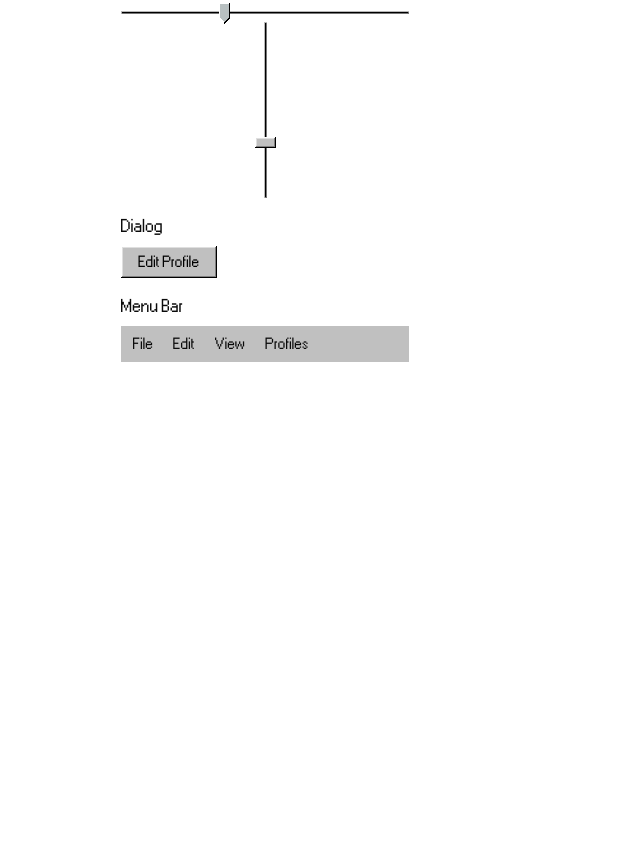
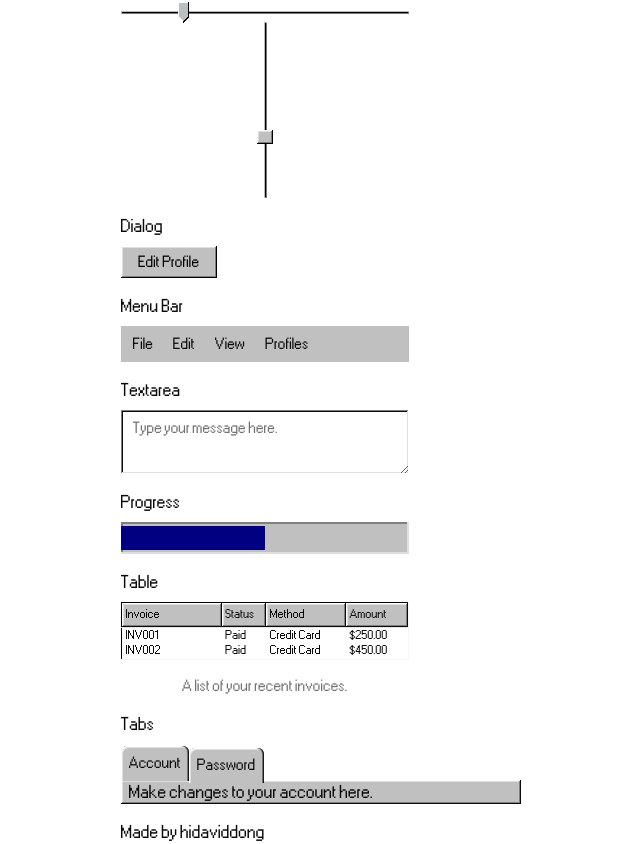
Before and after one commit to hidaviddong/98.ui, a Next.js app: page / in a window 1280 px wide. Shown: the part 513-1357 px from the top of the page, without its empty margins (375-1015 px from the left). Before the commit the page ends 875 px from the top, so only its background shows below. Built offline with nearby package versions, Linux system fonts and the light colour scheme.

Commit message:
feat: add slider,progress,tabs,textarea,table

```diff
--- a/app/globals.css
+++ b/app/globals.css
@@ -54,6 +54,15 @@
 		-1px -1px 0px 0px #fff inset, 1px 1px 0px 0px #808080 inset, -2px -2px 0px 0px #dfdfdf inset, 2px 2px 0px 0px #0a0a0a inset;
 	--shadow-slider:
 		1px 1px 0px 0px #b8b8b8 inset, 0px 1px 0px 0px #fff, -1px -1px 0px 0px #757575 inset, 0px 1px 0px 0px #9f9f9f;
+	--shadow-progress: inset -2px -2px #dfdfdf, inset 2px 2px #808080;
+	--shadow-tabs:
+		-2px 0px 0px 0px rgba(38, 38, 38, 0.5) inset, -1px 0px 0px 0px #0a0a0a inset, 1px 1px 0px 0px #fff inset, 2px 2px 0px 0px #dfdfdf inset;
+	--shadow-tabs-active:
+		-2px 0px 0px 0px rgba(38, 38, 38, 0.5) inset, -1px 0px 0px 0px #0a0a0a inset, 1px 1px 0px 0px #fff inset, 2px 2px 0px 0px #dfdfdf inset;
+	--shadow-table: inset -1px -1px #0a0a0a, inset 1px 1px #fff, inset -2px -2px
+		grey, inset 2px 2px #dfdfdf;
+	--shadow-tabs-content:
+		-1px -1px 0px 0px #0a0a0a inset, 1px 1px 0px 0px #fff inset, -2px -2px 0px 0px #808080 inset, 2px 2px 0px 0px #dfdfdf inset;
 }
 
 :root {
--- a/app/page.tsx
+++ b/app/page.tsx
@@ -35,6 +35,20 @@ import {
 	MenubarSubTrigger,
 	MenubarTrigger,
 } from "@/components/ui/menubar";
+import { Textarea } from "@/components/ui/textarea";
+import { Progress } from "@/components/ui/progress";
+
+import {
+	Table,
+	TableBody,
+	TableCaption,
+	TableCell,
+	TableHead,
+	TableHeader,
+	TableRow,
+} from "@/components/ui/table";
+
+import { Tabs, TabsContent, TabsList, TabsTrigger } from "@/components/ui/tabs";
 
 export default function Home() {
 	return (
@@ -111,7 +125,8 @@ export default function Home() {
 
 			<div className="flex w-72 flex-col gap-2">
 				<p>Slider</p>
-				<Slider defaultValue={[33]} max={100} step={1} />
+
+				<Slider defaultValue={[20]} />
 				<Slider defaultValue={[33]} max={100} step={1} orientation="vertical" />
 			</div>
 
@@ -246,6 +261,63 @@ export default function Home() {
 					</MenubarMenu>
 				</Menubar>
 			</div>
+
+			<div className="flex w-72 flex-col gap-2">
+				<p>Textarea</p>
+				<Textarea placeholder="Type your message here." />
+			</div>
+
+			<div className="flex w-72 flex-col gap-2">
+				<p>Progress</p>
+				<Progress value={50} />
+			</div>
+
+			<div className="flex w-72 flex-col gap-2">
+				<p>Table</p>
+				<Table>
+					<TableCaption>A list of your recent invoices.</TableCaption>
+					<TableHeader>
+						<TableRow>
+							<TableHead className="w-[100px]">Invoice</TableHead>
+							<TableHead>Status</TableHead>
+							<TableHead>Method</TableHead>
+							<TableHead>Amount</TableHead>
+						</TableRow>
+					</TableHeader>
+					<TableBody>
+						<TableRow>
+							<TableCell className="font-medium">INV001</TableCell>
+							<TableCell>Paid</TableCell>
+							<TableCell>Credit Card</TableCell>
+							<TableCell>$250.00</TableCell>
+						</TableRow>
+
+						<TableRow>
+							<TableCell className="font-medium">INV002</TableCell>
+							<TableCell>Paid</TableCell>
+							<TableCell>Credit Card</TableCell>
+							<TableCell>$450.00</TableCell>
+						</TableRow>
+					</TableBody>
+				</Table>
+			</div>
+			<div className="flex w-72 flex-col gap-2">
+				<p>Tabs</p>
+				<Tabs defaultValue="account" className="w-[400px]">
+					<TabsList>
+						<TabsTrigger value="account">Account</TabsTrigger>
+						<TabsTrigger value="password">Password</TabsTrigger>
+					</TabsList>
+					<TabsContent value="account">
+						Make changes to your account here.
+					</TabsContent>
+					<TabsContent value="password">Change your password here.</TabsContent>
+				</Tabs>
+			</div>
+
+			<div className="flex w-72 flex-col gap-2">
+				<p>Made by hidaviddong</p>
+			</div>
 		</div>
 	);
 }
--- /dev/null
+++ b/components/ui/progress.tsx
@@ -0,0 +1,31 @@
+"use client";
+
+import * as React from "react";
+import * as ProgressPrimitive from "@radix-ui/react-progress";
+
+import { cn } from "@/lib/utils";
+
+function Progress({
+	className,
+	value,
+	...props
+}: React.ComponentProps<typeof ProgressPrimitive.Root>) {
+	return (
+		<ProgressPrimitive.Root
+			data-slot="progress"
+			className={cn(
+				"bg-primary h-8 p-[4px] shadow-progress relative w-full overflow-hidden",
+				className,
+			)}
+			{...props}
+		>
+			<ProgressPrimitive.Indicator
+				data-slot="progress-indicator"
+				className="bg-[#000080] h-full w-full flex-1 transition-all"
+				style={{ transform: `translateX(-${100 - (value || 0)}%)` }}
+			/>
+		</ProgressPrimitive.Root>
+	);
+}
+
+export { Progress };
--- a/components/ui/slider.tsx
+++ b/components/ui/slider.tsx
@@ -5,7 +5,7 @@ import * as SliderPrimitive from "@radix-ui/react-slider";
 
 import { cn } from "@/lib/utils";
 
-function SliderIcon({ className }: { className: string }) {
+function SliderIcon() {
 	return (
 		<svg
 			xmlns="http://www.w3.org/2000/svg"
@@ -13,7 +13,6 @@ function SliderIcon({ className }: { className: string }) {
 			height="21"
 			viewBox="0 0 11 21"
 			fill="none"
-			className={className}
 		>
 			<g filter="url(#filter0_iiii_4_20)">
 				<path
@@ -112,11 +111,9 @@ function SliderIcon({ className }: { className: string }) {
 	);
 }
 
-function SliderVerticalIcon({ className }: { className: string }) {
+function SliderVerticalIcon() {
 	return (
-		<div
-			className={cn("w-[21px] h-[11px] bg-[#C0C0C0] shadow-button", className)}
-		></div>
+		<div className={cn("w-[21px] h-[13.5px] bg-[#C0C0C0] shadow-button")}></div>
 	);
 }
 
@@ -149,12 +146,12 @@ function Slider({
 			></SliderPrimitive.Track>
 			<SliderPrimitive.Thumb
 				data-slot="slider-thumb"
-				className="block absolute focus:outline-none size-4 shrink-0 transition-[color,box-shadow] disabled:pointer-events-none"
+				className="flex justify-center items-center focus:outline-none size-4 shrink-0 transition-[color,box-shadow] disabled:pointer-events-none"
 			>
 				{props.orientation === "vertical" ? (
-					<SliderVerticalIcon className="relative right-2.5" />
+					<SliderVerticalIcon />
 				) : (
-					<SliderIcon className="relative bottom-2.5" />
+					<SliderIcon />
 				)}
 			</SliderPrimitive.Thumb>
 		</SliderPrimitive.Root>
--- /dev/null
+++ b/components/ui/table.tsx
@@ -0,0 +1,119 @@
+"use client";
+
+import * as React from "react";
+
+import { cn } from "@/lib/utils";
+
+function Table({ className, ...props }: React.ComponentProps<"table">) {
+	return (
+		<div
+			data-slot="table-container"
+			className="relative w-full overflow-x-auto  "
+		>
+			<table
+				data-slot="table"
+				className={cn(
+					"w-full caption-bottom text-sm border-1 border-l-black border-t-black border-b-accent border-r-accent",
+					className,
+				)}
+				{...props}
+			/>
+		</div>
+	);
+}
+
+function TableHeader({ className, ...props }: React.ComponentProps<"thead">) {
+	return (
+		<thead
+			data-slot="table-header"
+			className={cn("[&_tr]:border-b bg-primary", className)}
+			{...props}
+		/>
+	);
+}
+
+function TableBody({ className, ...props }: React.ComponentProps<"tbody">) {
+	return (
+		<tbody
+			data-slot="table-body"
+			className={cn("[&_tr:last-child]:border-0 ", className)}
+			{...props}
+		/>
+	);
+}
+
+function TableFooter({ className, ...props }: React.ComponentProps<"tfoot">) {
+	return (
+		<tfoot
+			data-slot="table-footer"
+			className={cn(
+				"bg-muted/50 border-t font-medium [&>tr]:last:border-b-0",
+				className,
+			)}
+			{...props}
+		/>
+	);
+}
+
+function TableRow({ className, ...props }: React.ComponentProps<"tr">) {
+	return (
+		<tr
+			data-slot="table-row"
+			className={cn(
+				"data-[state=selected]:bg-muted [&:not(thead_&)]:hover:bg-[#0000A3] [&:not(thead_&)]:hover:text-white transition-colors",
+				className,
+			)}
+			{...props}
+		/>
+	);
+}
+
+function TableHead({ className, ...props }: React.ComponentProps<"th">) {
+	return (
+		<th
+			data-slot="table-head"
+			className={cn(
+				"text-foreground h-3.5 text-[11px] shadow-table pl-1 py-1 text-left align-middle font-medium whitespace-nowrap [&:has([role=checkbox])]:pr-0 [&>[role=checkbox]]:translate-y-[2px]",
+				className,
+			)}
+			{...props}
+		/>
+	);
+}
+
+function TableCell({ className, ...props }: React.ComponentProps<"td">) {
+	return (
+		<td
+			data-slot="table-cell"
+			className={cn(
+				"text-[11px] h-3.5 px-1 align-middle  whitespace-nowrap [&:has([role=checkbox])]:pr-0 [&>[role=checkbox]]:translate-y-[2px]",
+				className,
+			)}
+			{...props}
+		/>
+	);
+}
+
+function TableCaption({
+	className,
+	...props
+}: React.ComponentProps<"caption">) {
+	return (
+		<caption
+			data-slot="table-caption"
+			className={cn("text-muted-foreground mt-4 text-sm", className)}
+			{...props}
+		/>
+	);
+}
+
+export {
+	Table,
+	TableHeader,
+	TableBody,
+	TableFooter,
+	TableHead,
+	TableRow,
+	TableCell,
+	TableCaption,
+};
--- /dev/null
+++ b/components/ui/tabs.tsx
@@ -0,0 +1,69 @@
+"use client";
+
+import * as React from "react";
+import * as TabsPrimitive from "@radix-ui/react-tabs";
+
+import { cn } from "@/lib/utils";
+
+function Tabs({
+	className,
+	...props
+}: React.ComponentProps<typeof TabsPrimitive.Root>) {
+	return (
+		<TabsPrimitive.Root
+			data-slot="tabs"
+			className={cn("flex flex-col", className)}
+			{...props}
+		/>
+	);
+}
+
+function TabsList({
+	className,
+	...props
+}: React.ComponentProps<typeof TabsPrimitive.List>) {
+	return (
+		<TabsPrimitive.List
+			data-slot="tabs-list"
+			className={cn(
+				"text-muted-foreground inline-flex h-9 w-fit items-center justify-center",
+				className,
+			)}
+			{...props}
+		/>
+	);
+}
+
+function TabsTrigger({
+	className,
+	...props
+}: React.ComponentProps<typeof TabsPrimitive.Trigger>) {
+	return (
+		<TabsPrimitive.Trigger
+			data-slot="tabs-trigger"
+			className={cn(
+				"bg-primary shadow-tabs text-foreground inline-flex h-[calc(100%-1px)] rounded-tl-sm rounded-tr-sm flex-1 items-center justify-center px-2 py-1 text-sm font-medium whitespace-nowrap transition-[color,box-shadow,transform] disabled:pointer-events-none translate-y-[3px] data-[state=active]:translate-y-[1px] disabled:opacity-50 [&_svg]:pointer-events-none [&_svg]:shrink-0 [&_svg:not([class*='size-'])]:size-4",
+				className,
+			)}
+			{...props}
+		/>
+	);
+}
+
+function TabsContent({
+	className,
+	...props
+}: React.ComponentProps<typeof TabsPrimitive.Content>) {
+	return (
+		<TabsPrimitive.Content
+			data-slot="tabs-content"
+			className={cn(
+				"flex-1 px-2 shadow-tabs-content outline-none bg-primary",
+				className,
+			)}
+			{...props}
+		/>
+	);
+}
+
+export { Tabs, TabsList, TabsTrigger, TabsContent };
--- /dev/null
+++ b/components/ui/textarea.tsx
@@ -0,0 +1,18 @@
+import * as React from "react";
+
+import { cn } from "@/lib/utils";
+
+function Textarea({ className, ...props }: React.ComponentProps<"textarea">) {
+	return (
+		<textarea
+			data-slot="textarea"
+			className={cn(
+				"border-input placeholder:text-muted-foreground focus-visible:border-ring focus-visible:ring-ring/50 aria-invalid:ring-destructive/20 dark:aria-invalid:ring-destructive/40 aria-invalid:border-destructive dark:bg-input/30 flex field-sizing-content min-h-16 w-full  bg-transparent px-3 py-2 text-base shadow-checkbox transition-[color,box-shadow] outline-none disabled:cursor-not-allowed disabled:opacity-50 md:text-sm",
+				className,
+			)}
+			{...props}
+		/>
+	);
+}
+
+export { Textarea };
--- a/package.json
+++ b/package.json
@@ -18,10 +18,12 @@
     "@radix-ui/react-dialog": "^1.1.14",
     "@radix-ui/react-label": "^2.1.7",
     "@radix-ui/react-menubar": "^1.1.15",
+    "@radix-ui/react-progress": "^1.1.7",
     "@radix-ui/react-radio-group": "^1.3.7",
     "@radix-ui/react-select": "^2.2.5",
     "@radix-ui/react-slider": "^1.3.5",
     "@radix-ui/react-slot": "^1.2.2",
+    "@radix-ui/react-tabs": "^1.1.12",
     "class-variance-authority": "^0.7.1",
     "clsx": "^2.1.1",
     "lucide-react": "^0.511.0",
```
Also changed, not shown: public/r/menubar.json (+1 -1 lines), public/r/slider.json (+1 -1 lines), 1 other file (tests, documents, lock files or other folders).
